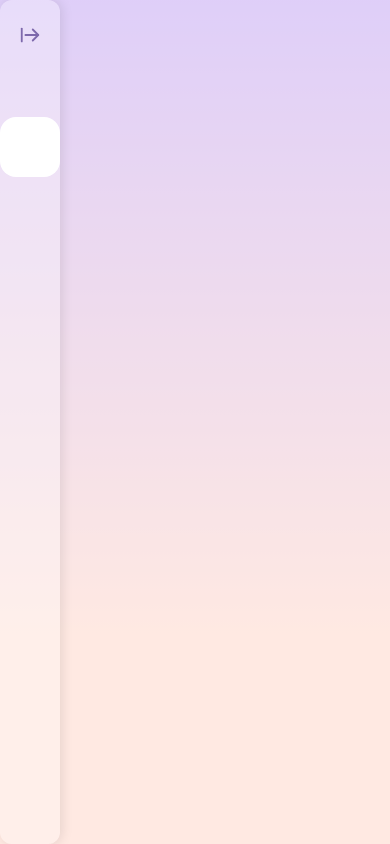
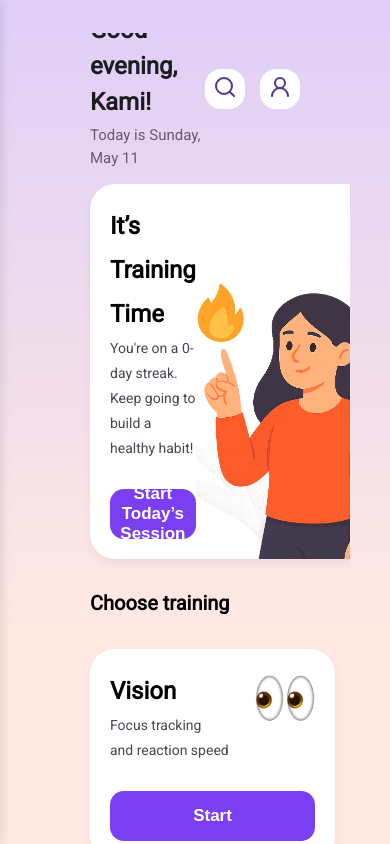
Before and after one commit to kamarazzi28/sense-break-web, a React (Vite) app: page / in a window 390 px wide. Built offline with nearby package versions, Linux system fonts and the light colour scheme; no server answers; the database is empty; sample sign-in values are in the browser's storage; some icons are missing.

Commit message:
style: resp design for sidebar

```diff
--- a/src/components/Sidebar/Sidebar.css
+++ b/src/components/Sidebar/Sidebar.css
@@ -25,6 +25,13 @@
     font-weight: 600;
     font-size: 20px;
     line-height: 20px;
+}
+
+.sidebar-title span {
+    white-space: nowrap;
+    overflow: hidden;
+    text-overflow: ellipsis;
+    max-width: 160px;
 }
 
 /* header с кнопкой */
@@ -137,28 +144,24 @@
     transform: none !important;
 }
 
-/* адаптивность */
+/* ===== MOBILE HANDLING ===== */
 @media (max-width: 1024px) {
-    .sidebar {
+    .sidebar-wrapper {
         position: fixed;
         top: 0;
         left: 0;
         height: 100vh;
-        z-index: 999;
-        box-shadow: 2px 0 12px rgba(0, 0, 0, 0.1);
+        z-index: 1000;
+        transform: translateX(0);
     }
 
-    .sidebar-wrapper.collapsed .sidebar {
-        width: 60px;
-        padding: 20px 10px;
+    .sidebar-wrapper.collapsed {
+        transform: translateX(-100%);
+        width: 320px; /* возвращаем ширину, чтобы он был широким при open */
     }
 
-    .sidebar-wrapper.collapsed .sidebar-btn {
-        min-width: 40px;
-    }
-
-    .sidebar-wrapper.collapsed .sidebar-logo {
-        width: 40px;
-        height: 40px;
+    .app-scroll-container {
+        padding-left: 30px !important;
+        transform: none !important;
     }
 }
--- a/src/components/Sidebar/Sidebar.jsx
+++ b/src/components/Sidebar/Sidebar.jsx
@@ -43,7 +43,7 @@ function Sidebar() {
                     {!collapsed && (
                         <div className="sidebar-title">
                             <img src="/images/logo/sb_logo_with_white_bg.svg" alt="Logo" className="sidebar-logo"/>
-                            <span>Sense Break</span>
+                            {!collapsed && <span>Sense Break</span>}
                         </div>
                     )}
                     <button className="collapse-btn" onClick={() => setCollapsed(!collapsed)}>
--- a/src/index.css
+++ b/src/index.css
@@ -1,45 +1,89 @@
+/* ===== GLOBAL STYLES ===== */
+
 body {
     height: 100vh;
     margin: 0;
     background: linear-gradient(#8e54e9cc 0%, #ffb199cc 75%);
 }
 
+/* ===== MAIN LAYOUT CONTAINER ===== */
+
 .app-layout {
     height: 100vh;
     background: #ffffffa5;
     padding: 33px 40px;
-    display: flex;
+    display: flex; /* horizontal layout: sidebar + main content */
     overflow: hidden;
 }
 
+/* ===== SIDEBAR STYLES ===== */
+
 .app-sidebar {
-    width: 338px;
-    flex-shrink: 0;
     height: 100vh;
     overflow: hidden;
+    transition: width 0.3s ease;
+    flex-shrink: 0; /* prevent shrinking */
 }
+
+/* collapsed sidebar */
+.app-layout.collapsed .app-sidebar {
+    width: 80px;
+}
+
+/* ===== MAIN CONTENT CONTAINER ===== */
 
 .app-scroll-container {
     flex: 1;
     height: 100vh;
     overflow-y: auto;
-    padding: 30px 30px 90px 50px;
+    padding: 30px 50px 90px 50px; /* top, right, bottom, left */
     box-sizing: border-box;
     display: flex;
     flex-direction: column;
     scrollbar-width: none;
+    transition: all 0.3s ease;
+    transform: translateX(0);
 }
+
+/* when sidebar is collapsed, shift content left */
+.app-layout.collapsed .app-scroll-container {
+    transform: translateX(-240px);
+    padding-left: 20px;
+}
+
+@media (max-width: 1024px) {
+    .app-scroll-container {
+        transform: none !important;
+        padding-left: 50px !important;
+    }
+
+    .sidebar-wrapper {
+        position: fixed;
+        z-index: 999;
+        top: 0;
+        left: 0;
+        height: 100vh;
+        box-shadow: 2px 0 10px rgba(0, 0, 0, 0.1);
+    }
+
+    .sidebar-wrapper.collapsed {
+        transform: translateX(-100%);
+        transition: transform 0.3s ease;
+    }
+}
+
+/* ===== DASHBOARD CARDS ===== */
 
 .training-cards {
     display: grid;
-    grid-template-columns:  repeat(auto-fit, minmax(250px, 290px));
+    grid-template-columns: repeat(auto-fit, minmax(250px, 290px));
     gap: 30px;
     margin-top: 40px;
 }
 
 .small-image-cards {
     display: grid;
-    grid-template-columns:  repeat(auto-fit, minmax(245px, 265px));
+    grid-template-columns: repeat(auto-fit, minmax(245px, 265px));
 }
 
 .large-image-cards {
@@ -49,6 +93,8 @@ body {
     gap: 20px;
 }
 
+/* ===== AUTH PAGES ===== */
+
 .auth-page {
     display: flex;
     flex-direction: row;
@@ -56,7 +102,6 @@ body {
     justify-content: space-evenly;
     align-items: center;
     padding: 35px 120px;
-
 }
 
 .auth-right img {
@@ -101,6 +146,8 @@ body {
     margin: 15px 0 0 0;
 }
 
+/* ===== AUTH FORM ===== */
+
 form {
     display: flex;
     flex-direction: column;
@@ -108,6 +155,8 @@ form {
     width: 100%;
     padding: 20px 75px;
 }
+
+/* ===== LINKS, TEXT, ICONS ===== */
 
 .recovery-link {
     font-size: 14px;
@@ -135,7 +184,7 @@ form {
 }
 
 .social-icons button {
-    all: unset; /* убираем дефолтные стили кнопки */
+    all: unset;
     cursor: pointer;
     border-radius: 50%;
     transition: transform 0.2s ease, box-shadow 0.2s ease;
@@ -149,6 +198,8 @@ form {
     width: 50px;
     display: block;
 }
+
+/* ===== SIGNUP TEXT ===== */
 
 .signup-text {
     font-size: 14px;
@@ -164,6 +215,8 @@ form {
 .signup-text a:hover {
     text-decoration: underline;
 }
+
+/* ===== ACCOUNT SETTINGS PAGE ===== */
 
 .account-group {
     flex: 0;
--- a/src/pages/Layout.jsx
+++ b/src/pages/Layout.jsx
@@ -1,13 +1,27 @@
+import {useEffect, useState} from 'react';
 import Sidebar from '../components/Sidebar/Sidebar';
 import Header from '../components/Header/Header';
 import {Outlet} from 'react-router-dom';
 import '../index.css';
 
 function Layout() {
+    const [collapsed, setCollapsed] = useState(false);
+
+    useEffect(() => {
+        const handleResize = () => {
+            const shouldCollapse = window.innerWidth < 1024;
+            setCollapsed(shouldCollapse);
+        };
+
+        handleResize(); // Initial check
+        window.addEventListener('resize', handleResize);
+        return () => window.removeEventListener('resize', handleResize);
+    }, []);
+
     return (
-        <div className="app-layout">
-            <div className="app-sidebar">
-                <Sidebar/>
+        <div className={`app-layout ${collapsed ? 'collapsed' : ''}`}>
+            <div className={`sidebar-wrapper ${collapsed ? 'collapsed' : ''}`}>
+                <Sidebar collapsed={collapsed} setCollapsed={setCollapsed}/>
             </div>
             <div className="app-scroll-container">
                 <Header name="Kami"/>
```
